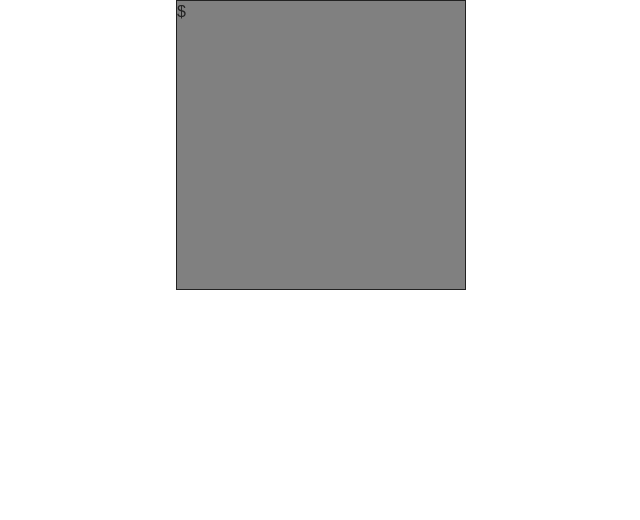
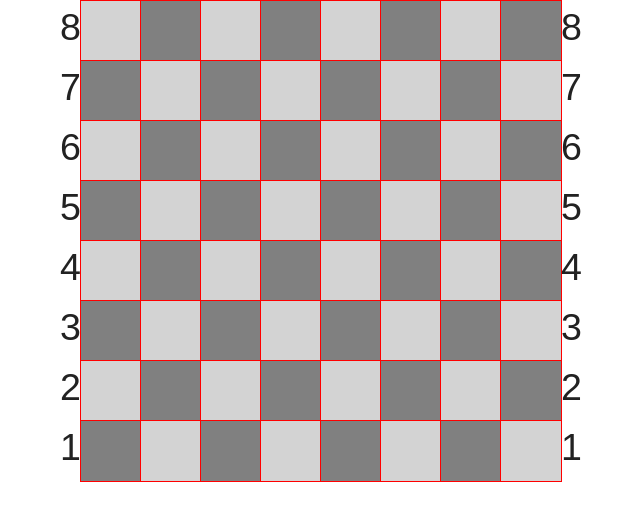
Before and after one commit to MStaehling/TIY-Chessboard, a website: page index.html in a window 1280 px wide. Shown: the whole page, without its empty margins (319-959 px from the left). Drawn offline with Linux system fonts and the light colour scheme.

Commit message:
classwork

```diff
--- a/css/main.css
+++ b/css/main.css
@@ -95,7 +95,90 @@ textarea {
    Author's custom styles
    ========================================================================== */
 
+   .container {
+       border: 1px solid;
+       width: 100%;
+       margin: 0 auto;
+       min-width: 2in;
+       max-width: 5in;
+   }
+   .chessboard .row {
+     margin: 0;
+     padding: 0;
+     position: relative;
+     clear: both;
+   }
+   .chessboard .row::before,
+   .chessboard .row::after {
+     font-size: 235%;
+     position: absolute;
+   }
+   .chessboard .row::before {
+     right: 100%;
+   }
+   .chessboard .row::after {
+     left: 100%;
+   }
 
+   .chessboard .rank-8::before, .chessboard .rank-8::after {
+     content: '8';
+   }
+   .chessboard .rank-7::before, .chessboard .rank-7::after {
+     content: '7';
+   }
+   .chessboard .rank-6::before, .chessboard .rank-6::after {
+     content: '6';
+   }
+   .chessboard .rank-5::before, .chessboard .rank-5::after {
+     content: '5';
+   }
+   .chessboard .rank-4::before, .chessboard .rank-4::after {
+     content: '4';
+   }
+   .chessboard .rank-3::before, .chessboard .rank-3::after {
+     content: '3';
+   }
+   .chessboard .rank-2::before, .chessboard .rank-2::after {
+     content: '2';
+   }
+   .chessboard .rank-1::before, .chessboard .rank-1::after {
+     content: '1';
+   }
+   .chessboard {
+     position: relative;
+   }
+
+   .chessboard .square {
+       background-color: lightgrey;
+       width: 12.5%;
+       padding-bottom: 12.5%;
+       outline: 1px solid red;
+       float: left;
+   }
+
+   .chessboard .square > * {
+       position: absolute;
+   }
+
+   .chessboard .square:nth-child(even) {
+       background-color: grey;
+   }
+
+   .chessboard .row:nth-child(even) .square:nth-child(even) {
+       background-color: lightgrey;
+   }
+
+   .chessboard .row:nth-child(even) .square:nth-child(odd) {
+       background-color: grey;
+   }
+
+   .chessboard .square::after {
+       content: ' ';
+       position: absolute;
+   }
+   .chessboard .square.file-a{
+
+   }
 
 
 
--- a/index.html
+++ b/index.html
@@ -1,5 +1,6 @@
 <!doctype html>
 <html class="no-js" lang="">
+
 <head>
     <meta charset="utf-8">
     <meta http-equiv="x-ua-compatible" content="ie=edge">
@@ -14,34 +15,98 @@
     <link rel="stylesheet" href="css/main.css">
     <script src="js/vendor/modernizr-2.8.3.min.js"></script>
 </head>
+
 <body>
 
 
 
     <style>
-      .container {
-        border: 1px solid;
-        width: 80%;
-        margin: 0 auto;
-        min-width: 1in;
-        max-width: 3in;
-      }
-      .chessboard.square {
-        background-color: grey;
-        width: 100%;
-        padding-bottom: 100%;
-      }
-      .chessboard.square > * {
-        position: absolute;
-      }
-      .chessboard.square::after {
-        content: '\24';
-        position: absolute;
-      }
+
     </style>
     <main class="container">
-      <div class="chessboard square">
+      <div class="chessboard">
+        <div class="row rank-8">
+            <div class="square file-a"></div>
+            <div class="square file-b"></div>
+            <div class="square file-c"></div>
+            <div class="square file-d"></div>
+            <div class="square file-e"></div>
+            <div class="square file-f"></div>
+            <div class="square file-g"></div>
+            <div class="square file-h"></div>
+        </div>
+        <div class="row rank-7">
+            <div class="square"></div>
+            <div class="square"></div>
+            <div class="square"></div>
+            <div class="square"></div>
+            <div class="square"></div>
+            <div class="square"></div>
+            <div class="square"></div>
+            <div class="square"></div>
+        </div>
+        <div class="row rank-6">
+            <div class="square"></div>
+            <div class="square"></div>
+            <div class="square"></div>
+            <div class="square"></div>
+            <div class="square"></div>
+            <div class="square"></div>
+            <div class="square"></div>
+            <div class="square"></div>
+        </div>
+        <div class="row rank-5">
+            <div class="square"></div>
+            <div class="square"></div>
+            <div class="square"></div>
+            <div class="square"></div>
+            <div class="square"></div>
+            <div class="square"></div>
+            <div class="square"></div>
+            <div class="square"></div>
+        </div>
+        <div class="row rank-4">
+            <div class="square"></div>
+            <div class="square"></div>
+            <div class="square"></div>
+            <div class="square"></div>
+            <div class="square"></div>
+            <div class="square"></div>
+            <div class="square"></div>
+            <div class="square"></div>
+        </div>
+        <div class="row rank-3">
+            <div class="square"></div>
+            <div class="square"></div>
+            <div class="square"></div>
+            <div class="square"></div>
+            <div class="square"></div>
+            <div class="square"></div>
+            <div class="square"></div>
+            <div class="square"></div>
+        </div>
+        <div class="row rank-2">
+            <div class="square"></div>
+            <div class="square"></div>
+            <div class="square"></div>
+            <div class="square"></div>
+            <div class="square"></div>
+            <div class="square"></div>
+            <div class="square"></div>
+            <div class="square"></div>
+        </div>
+        <div class="row rank-1">
+            <div class="square"></div>
+            <div class="square"></div>
+            <div class="square"></div>
+            <div class="square"></div>
+            <div class="square"></div>
+            <div class="square"></div>
+            <div class="square"></div>
+            <div class="square"></div>
+        </div>
       </div>
     </main>
 </body>
+
 </html>
```
Lines whose indentation alone changed are shown as unchanged.
